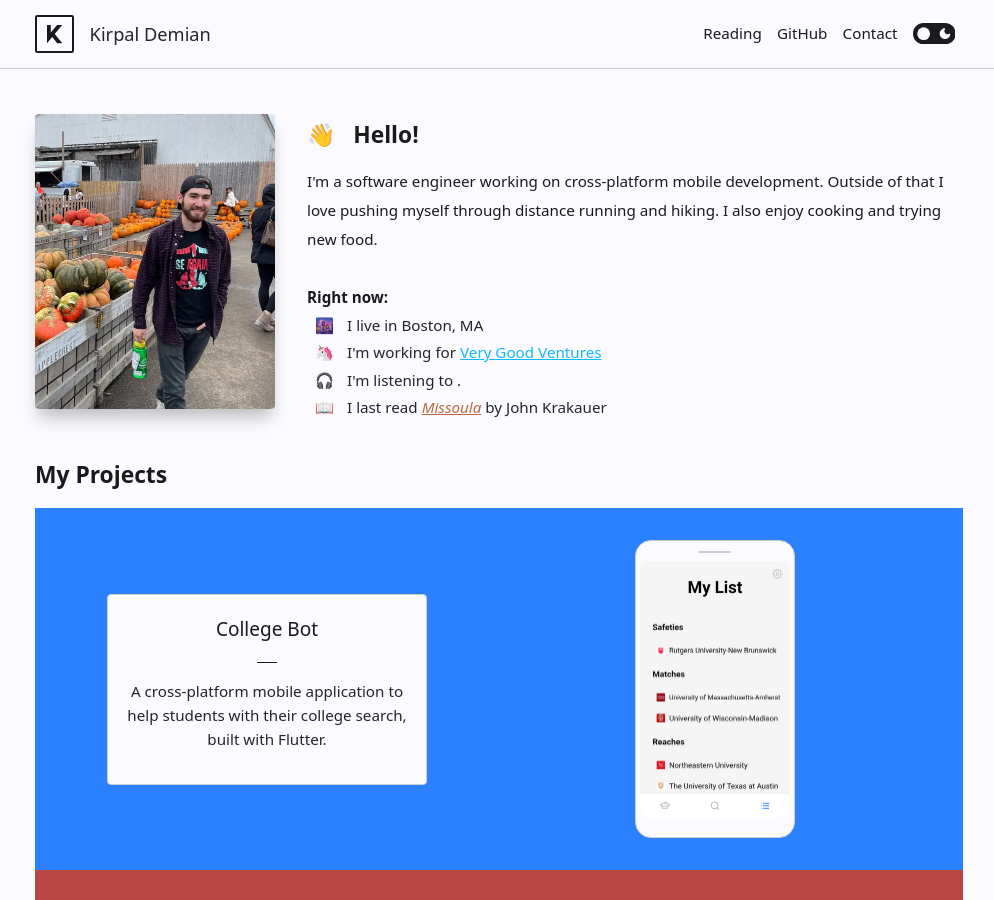
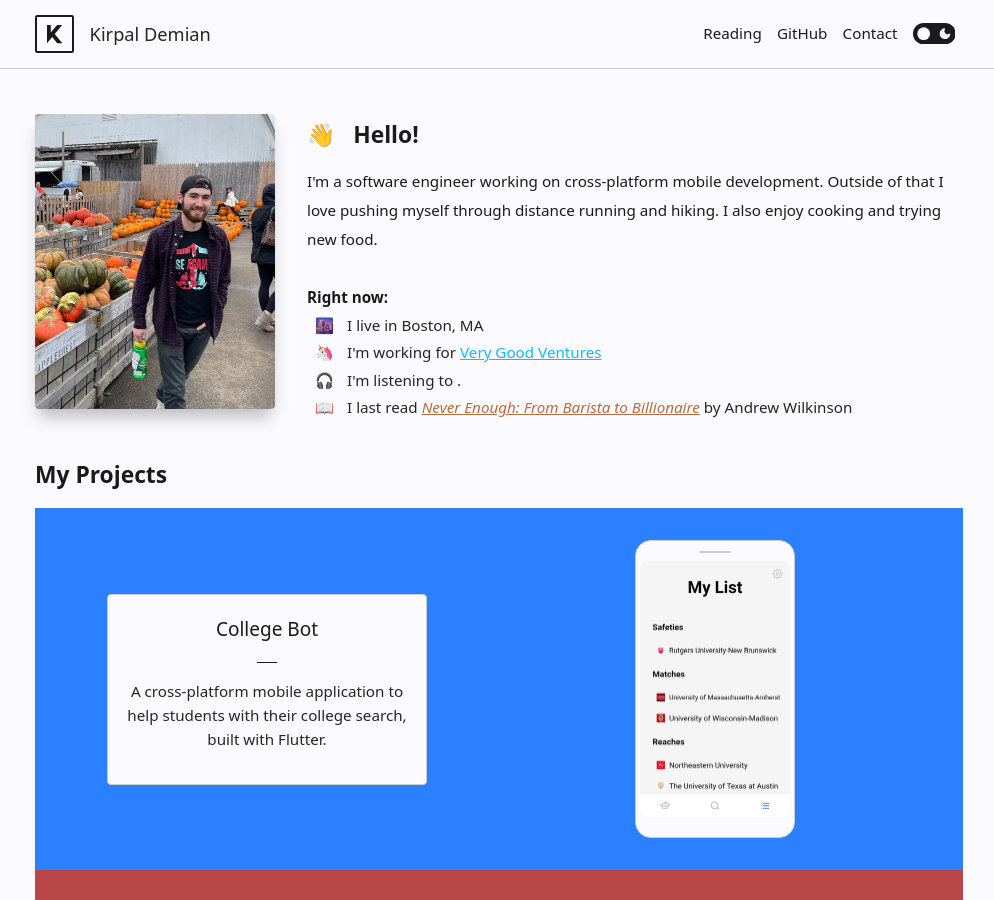
Before and after one commit to Kirpal/kirpal, a Jekyll site: the page built from index.html, in a window 1280 px wide and 900 px high. Shown: the whole window, without its empty margins (141-1135 px from the left). Built offline with Jekyll 4.4.1, drawn with Linux system fonts in a browser that asks for light colours.

Commit message:
Update reading.yml

```diff
--- a/_data/reading.yml
+++ b/_data/reading.yml
@@ -1,3 +1,11 @@
+- title: 'Never Enough: From Barista to Billionaire'
+  author: Andrew Wilkinson
+  isbn: 9781637744765
+  status: read
+  date_started: 2024/11/21
+  date_finished: 2024/11/23
+  rating: 3
+
 - title: 'Missoula'
   author: John Krakauer
   isbn: 9780385538732
```
